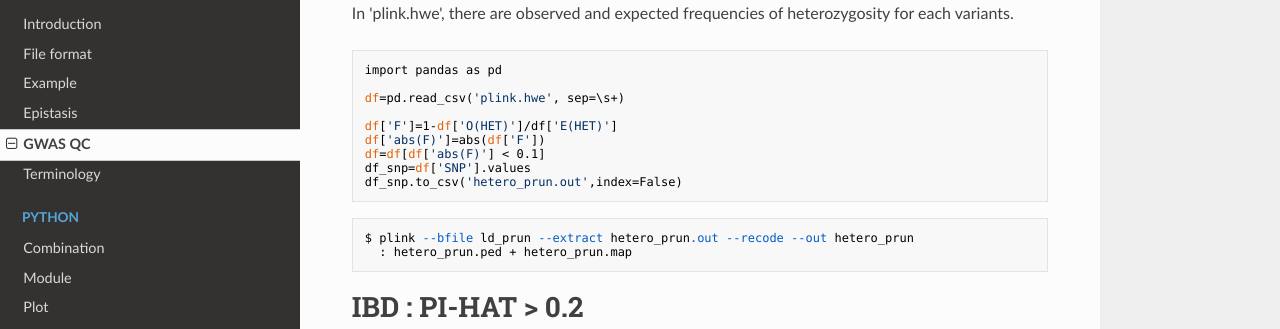
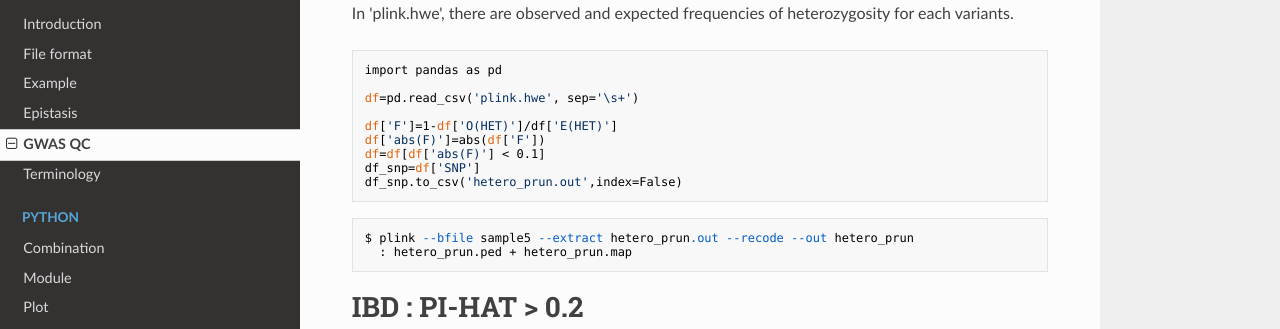
Before and after one commit to WonyoungCho/plink, an MkDocs documentation site: the page built from docs/GWAS.md, in a window 1280 px wide and 900 px high, scrolled down 644 px. Shown: the part 169-498 px from the top of the window. Built offline with MkDocs 1.6.1, drawn with Linux system fonts in a browser that asks for light colours; nearby versions of some CDN libraries; old or Windows-style settings are respelled for this version of MkDocs.

Commit message:
Update GWAS.md

````diff
--- a/docs/GWAS.md
+++ b/docs/GWAS.md
@@ -33,16 +33,16 @@ In 'plink.hwe',  there are observed and expected frequencies of heterozygosity f
 ```
 import pandas as pd
 
-df=pd.read_csv('plink.hwe', sep=\s+)
+df=pd.read_csv('plink.hwe', sep='\s+')
 
 df['F']=1-df['O(HET)']/df['E(HET)']
 df['abs(F)']=abs(df['F'])
 df=df[df['abs(F)'] < 0.1]
-df_snp=df['SNP'].values
+df_snp=df['SNP']
 df_snp.to_csv('hetero_prun.out',index=False)
 ```
 ```
-$ plink --bfile ld_prun --extract hetero_prun.out --recode --out hetero_prun
+$ plink --bfile sample5 --extract hetero_prun.out --recode --out hetero_prun
   : hetero_prun.ped + hetero_prun.map
 ```
 
````
